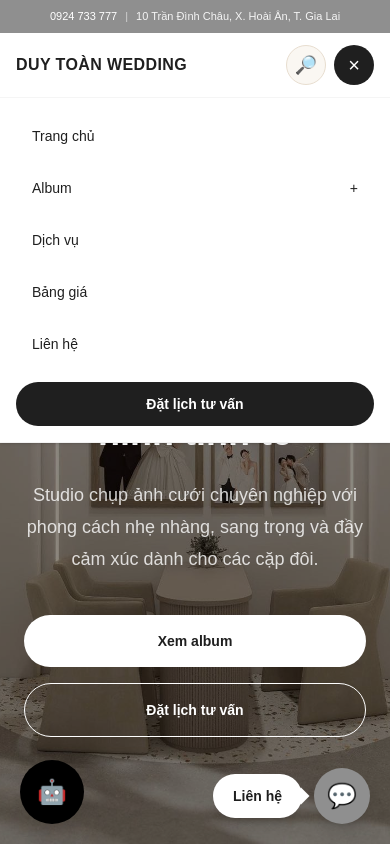
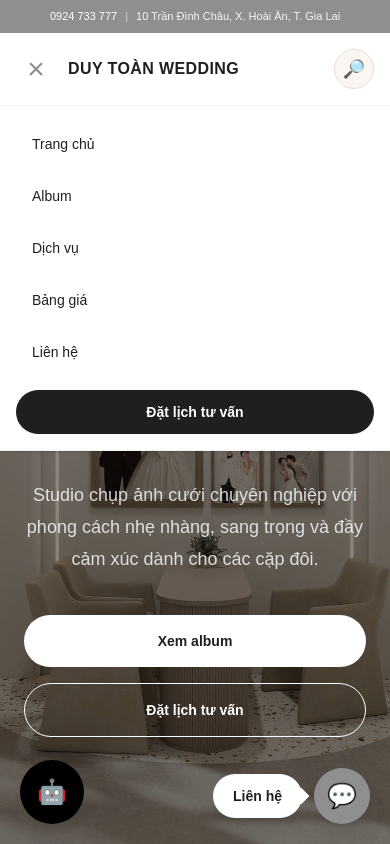
Before and after one commit to vietmai0606/wedding-studio, a Next.js app: page / in a window 390 px wide. Both pictures are taken after a click on the button "Mở menu". Shown: the top 844 px of the page. Built offline with nearby package versions, Linux system fonts and the light colour scheme.

Commit message:
Add mobile hamburger menu

```diff
--- a/app/components/Header.tsx
+++ b/app/components/Header.tsx
@@ -5,7 +5,6 @@ import { useState } from "react";
 export default function Header() {
   const [searchOpen, setSearchOpen] = useState(false);
   const [mobileMenuOpen, setMobileMenuOpen] = useState(false);
-  const [mobileAlbumOpen, setMobileAlbumOpen] = useState(false);
   const [keyword, setKeyword] = useState("");
 
   function handleSearch() {
@@ -103,15 +102,26 @@ export default function Header() {
       </div>
 
       <div className="border-b border-black/5 bg-white/95 backdrop-blur-md">
-        <div className="mx-auto flex max-w-7xl items-center justify-between px-4 py-3 md:px-6 md:py-4">
+        <div className="mx-auto flex max-w-7xl items-center justify-between px-4 py-4 md:px-6">
+          <div className="flex items-center">
+            <button
+              type="button"
+              onClick={() => setMobileMenuOpen((prev) => !prev)}
+              className="mr-3 flex h-10 w-10 items-center justify-center rounded-full text-3xl text-[#8f8f8f] transition hover:bg-[#FAF7F2] md:hidden"
+              aria-label="Mở menu"
+            >
+              {mobileMenuOpen ? "×" : "☰"}
+            </button>
+
             <a
               href="/"
               className="text-base font-bold tracking-wide text-[#1F1F1F] md:text-xl"
             >
               DUY TOÀN WEDDING
             </a>
+          </div>
 
-          <nav className="hidden items-center gap-8 text-sm font-medium text-[#1F1F1F] lg:flex">
+          <nav className="hidden items-center gap-8 text-sm font-medium text-[#1F1F1F] md:flex">
             <a href="/" className="transition hover:text-[#B99A5F]">
               Trang chủ
             </a>
@@ -198,7 +208,7 @@ export default function Header() {
                   }}
                   autoFocus
                   placeholder="Tìm kiếm..."
-                  className="w-40 bg-transparent text-sm font-medium text-[#1F1F1F] outline-none placeholder:font-medium placeholder:text-neutral-500"
+                  className="w-44 bg-transparent text-sm font-medium text-[#1F1F1F] outline-none placeholder:font-medium placeholder:text-neutral-500"
                 />
 
                 <button
@@ -226,15 +236,6 @@ export default function Header() {
             >
               Đặt lịch
             </a>
-
-            <button
-              type="button"
-              onClick={() => setMobileMenuOpen((prev) => !prev)}
-              className="flex h-10 w-10 items-center justify-center rounded-full bg-[#1F1F1F] text-xl text-white lg:hidden"
-              aria-label="Mở menu"
-            >
-              {mobileMenuOpen ? "×" : "☰"}
-            </button>
           </div>
         </div>
 
@@ -265,7 +266,7 @@ export default function Header() {
         )}
 
         {mobileMenuOpen && (
-          <div className="border-t border-neutral-100 bg-white px-4 py-4 lg:hidden">
+          <div className="border-t border-neutral-100 bg-white px-4 py-4 md:hidden">
             <div className="mx-auto grid max-w-7xl gap-2 text-sm font-medium text-[#1F1F1F]">
               <a
                 href="/"
@@ -274,46 +275,12 @@ export default function Header() {
                 Trang chủ
               </a>
 
-              <button
-                type="button"
-                onClick={() => setMobileAlbumOpen((prev) => !prev)}
-                className="flex items-center justify-between rounded-2xl px-4 py-3 text-left transition hover:bg-[#FAF7F2]"
+              <a
+                href="/album"
+                className="rounded-2xl px-4 py-3 transition hover:bg-[#FAF7F2]"
               >
-                <span>Album</span>
-                <span>{mobileAlbumOpen ? "−" : "+"}</span>
-              </button>
-
-              {mobileAlbumOpen && (
-                <div className="rounded-2xl bg-[#FAF7F2] p-4">
-                  <div className="grid gap-5 sm:grid-cols-2">
-                    <div>
-                      <h4 className="mb-3 font-semibold text-neutral-700">
-                        Album Studio
-                      </h4>
-                      <div className="grid gap-2 text-sm text-neutral-600">
-                        {studioAlbums.map((item) => (
-                          <a key={item} href="/album">
-                            {item}
+                Album
               </a>
-                        ))}
-                      </div>
-                    </div>
-
-                    <div>
-                      <h4 className="mb-3 font-semibold text-neutral-700">
-                        Album Ngoại Cảnh
-                      </h4>
-                      <div className="grid gap-2 text-sm text-neutral-600">
-                        {outdoorAlbums.map((item) => (
-                          <a key={item} href="/album">
-                            {item}
-                          </a>
-                        ))}
-                      </div>
-                    </div>
-                  </div>
-                </div>
-              )}
 
               <a
                 href="/dich-vu"
```
Lines whose indentation alone changed are shown as unchanged.
